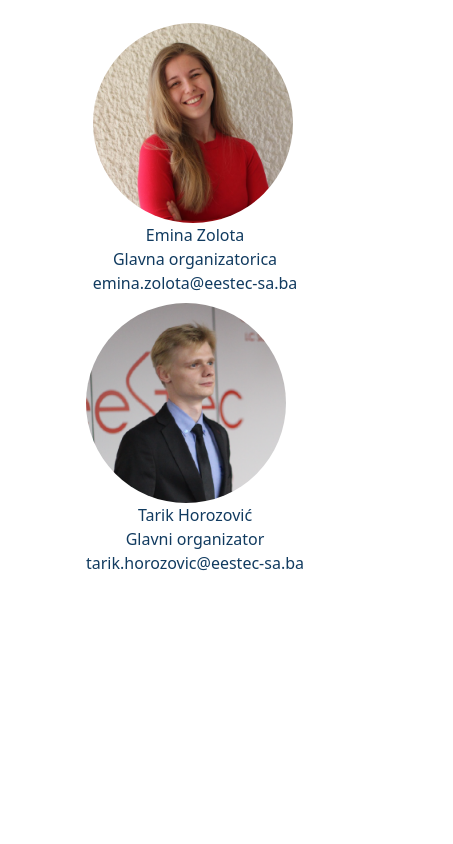
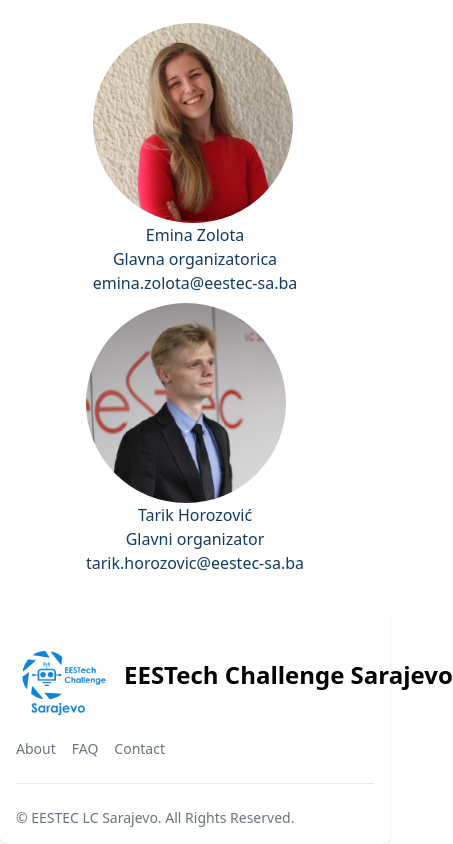
Before and after one commit to Herr-Hauptmann/eestech-challenge-sarajevo, a Vue app: page / in a window 390 px wide. Shown: the part 4028-4872 px from the top of the page, 453 px wide, since content can reach past the window. Before the commit the page ends 4639 px from the top, so only its background shows below. Built offline with nearby package versions, Linux system fonts and the light colour scheme.

Commit message:
add footer

```diff
--- a/src/App.vue
+++ b/src/App.vue
@@ -1,11 +1,13 @@
 <script setup>
 import { RouterView } from 'vue-router'
 import Navbar from './partials/Navbar.vue'
+import Footer from './partials/Footer.vue'
 </script>
 
 <template>
   <Navbar />
   <RouterView />
+  <Footer />
 </template>
 
 <style>
--- /dev/null
+++ b/src/partials/Footer.vue
@@ -0,0 +1,34 @@
+<script setup>
+import { RouterLink } from 'vue-router'
+</script>
+
+<template>
+
+    <footer class="p-4 bg-white rounded-lg shadow md:px-6 md:py-8 dark:bg-gray-900">
+        <div class="sm:flex sm:items-center sm:justify-between">
+            <a href="https://challenge.eestec-sa.ba/" class="flex items-center mb-4 sm:mb-0">
+                <img src="../assets/img/ECSarajevo.png" class="h-24 mr-3" alt="EESTech Sarajevo logo" />
+                <span class="self-center text-2xl font-semibold whitespace-nowrap dark:text-white">EESTech Challenge Sarajevo</span>
+            </a>
+            <ul class="flex flex-wrap items-center mb-6 text-sm text-gray-500 sm:mb-0 dark:text-gray-400">
+                <li>
+                    <a href="/#about" class="mr-4 hover:underline md:mr-6 ">About</a>
+                </li>
+                <li>
+                    <router-link :to="{name: 'faq'}" class="mr-4 hover:underline md:mr-6">FAQ</router-link>
+                </li>
+                <li>
+                    <a href="/#contact" class="hover:underline">Contact</a>
+                </li>
+            </ul>
+        </div>
+        <hr class="my-6 border-gray-200 sm:mx-auto dark:border-gray-700 lg:my-8" />
+        <span class="block text-sm text-gray-500 sm:text-center dark:text-gray-400">© <a href="https://eestec-sa.ba/" class="hover:underline">EESTEC LC Sarajevo</a>. All Rights Reserved.
+        </span>
+    </footer>
+
+</template>
+
+<style scoped>
+
+</style>
--- a/src/partials/Home/Contact.vue
+++ b/src/partials/Home/Contact.vue
@@ -3,7 +3,7 @@
 </script>
 
 <template>
-<div class="container mx-auto my-9">
+<div class="container mx-auto my-9" id="contact">
     <h2 class="text-center text-5xl text-eestech-2">Contact us</h2>
     <p class="my-3 text-center text-md">If you have any questions or concerns please feel free to the organizers.</p>
 
--- a/src/partials/Navbar.vue
+++ b/src/partials/Navbar.vue
@@ -34,10 +34,10 @@ import { RouterLink } from 'vue-router'
                         <a href="#about"
                             class="block py-2 pl-3 pr-4 text-gray-700 rounded hover:bg-gray-100 md:hover:bg-transparent md:hover:text-blue-700 md:p-0 md:dark:hover:text-white dark:text-gray-400 dark:hover:bg-gray-700 dark:hover:text-white md:dark:hover:bg-transparent dark:border-gray-700">About</a>
                     </li>
-                    <li>
-                        <a href="#"
-                            class="block py-2 pl-3 pr-4 text-gray-700 rounded hover:bg-gray-100 md:hover:bg-transparent md:hover:text-blue-700 md:p-0 md:dark:hover:text-white dark:text-gray-400 dark:hover:bg-gray-700 dark:hover:text-white md:dark:hover:bg-transparent dark:border-gray-700">Services</a>
-                    </li>
+                    <!-- <li>
+                        <router-link :to="{name: 'faq'}"
+                            class="block py-2 pl-3 pr-4 text-gray-700 rounded hover:bg-gray-100 md:hover:bg-transparent md:hover:text-blue-700 md:p-0 md:dark:hover:text-white dark:text-gray-400 dark:hover:bg-gray-700 dark:hover:text-white md:dark:hover:bg-transparent dark:border-gray-700">FAQ</router-link>
+                    </li> -->
                     <li>
                         <a href="#contact"
                             class="block py-2 pl-3 pr-4 text-gray-700 rounded hover:bg-gray-100 md:hover:bg-transparent md:hover:text-blue-700 md:p-0 md:dark:hover:text-white dark:text-gray-400 dark:hover:bg-gray-700 dark:hover:text-white md:dark:hover:bg-transparent dark:border-gray-700">Contact</a>
```
Also changed, not shown: src/assets/img/ECSarajevo.png (added).
